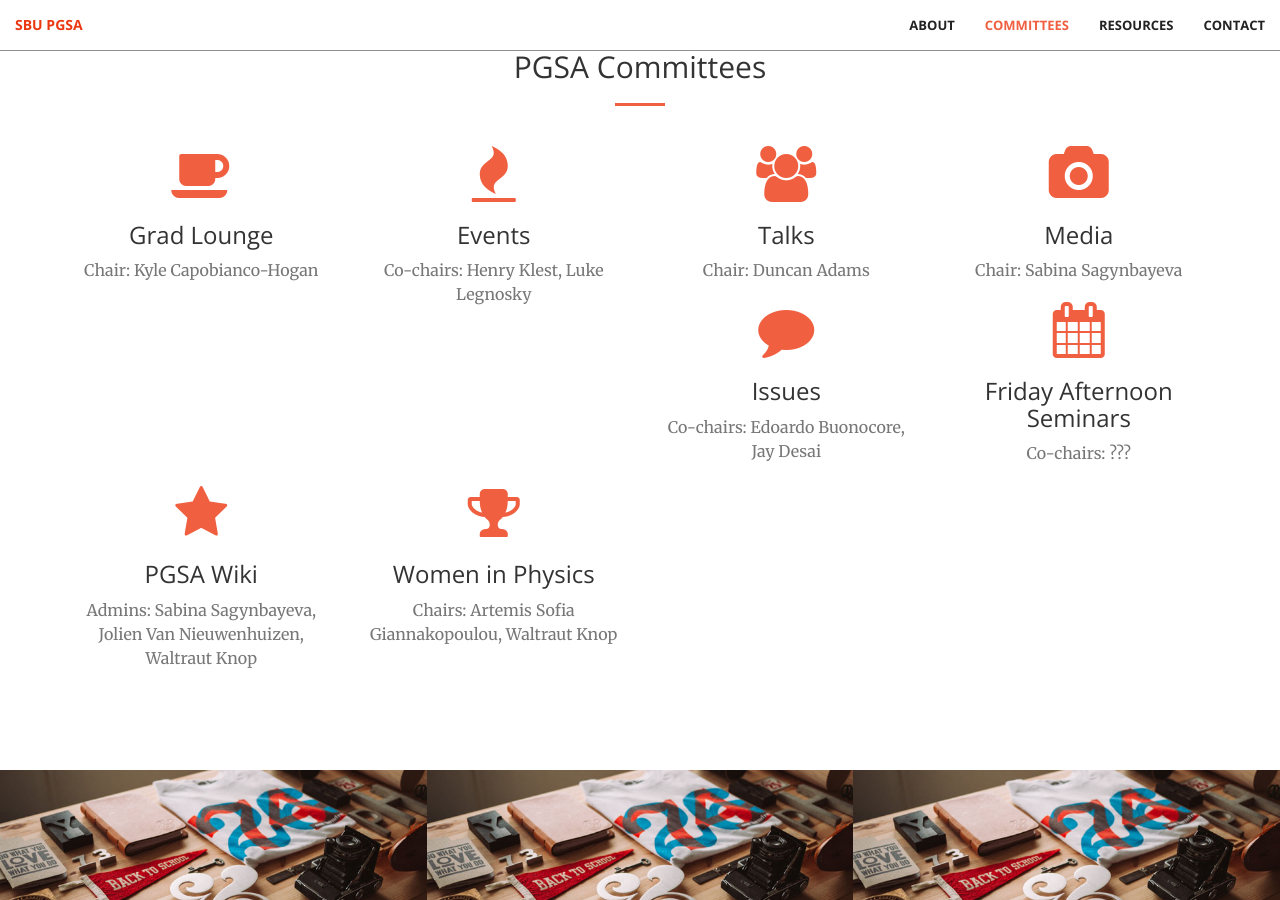
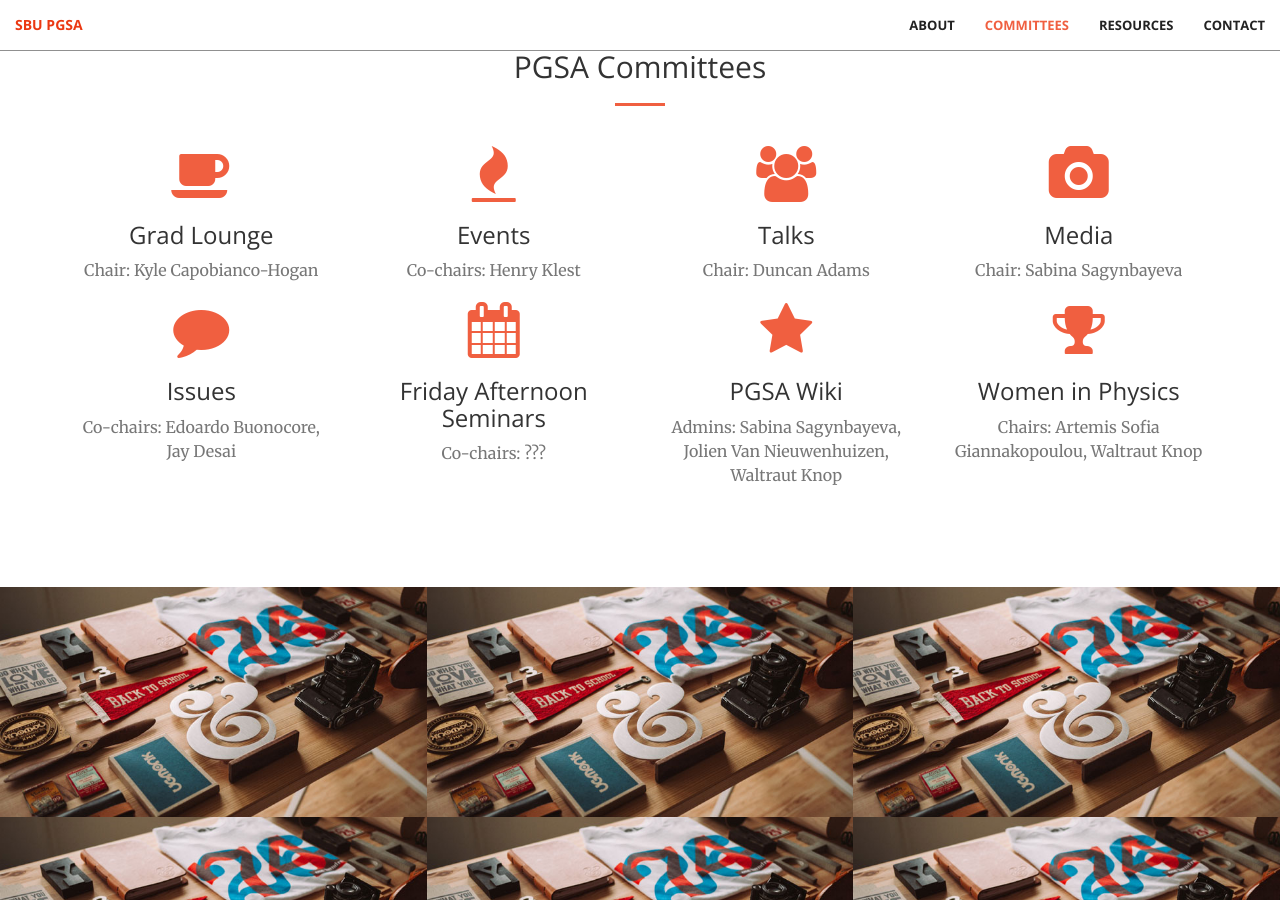
Before and after one commit to ssagynbayeva/pgsa, a Jekyll site: the page built from index.html, in a window 1280 px wide and 900 px high, scrolled down 1775 px. Built offline with Jekyll 4.4.1, drawn with Linux system fonts in a browser that asks for light colours.

Commit message:
remove luke

```diff
--- a/_includes/services.html
+++ b/_includes/services.html
@@ -20,7 +20,7 @@
                 <div class="service-box">
                     <i class="fa fa-4x fa-fire wow bounceIn text-primary" data-wow-delay=".1s"></i>
                     <h3>Events</h3>
-                    <p class="text-muted">Co-chairs: Henry Klest, Luke Legnosky</p>
+                    <p class="text-muted">Co-chairs: Henry Klest</p>
                 </div>
             </div>
             <div class="col-lg-3 col-md-6 text-center">
```
